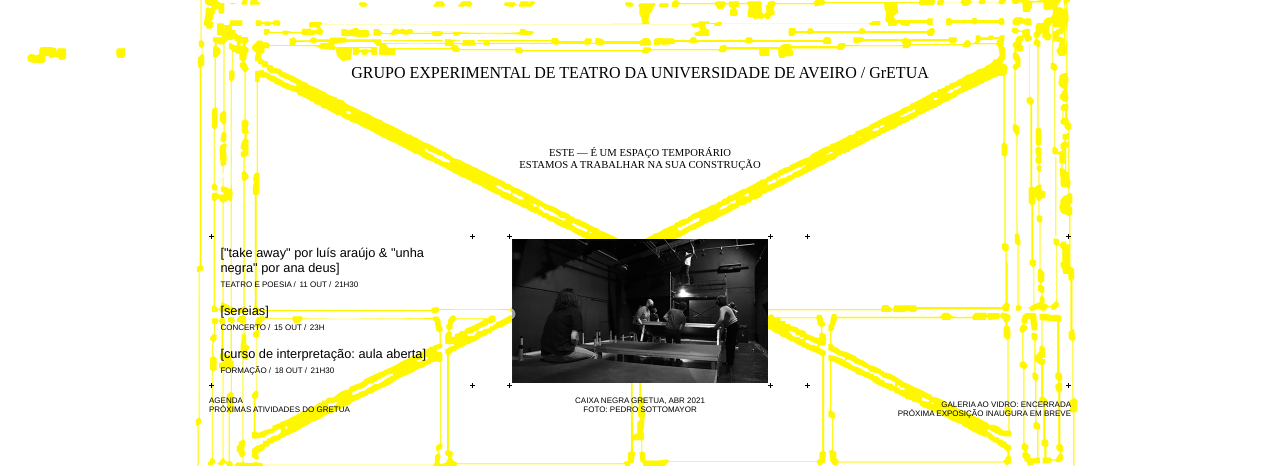
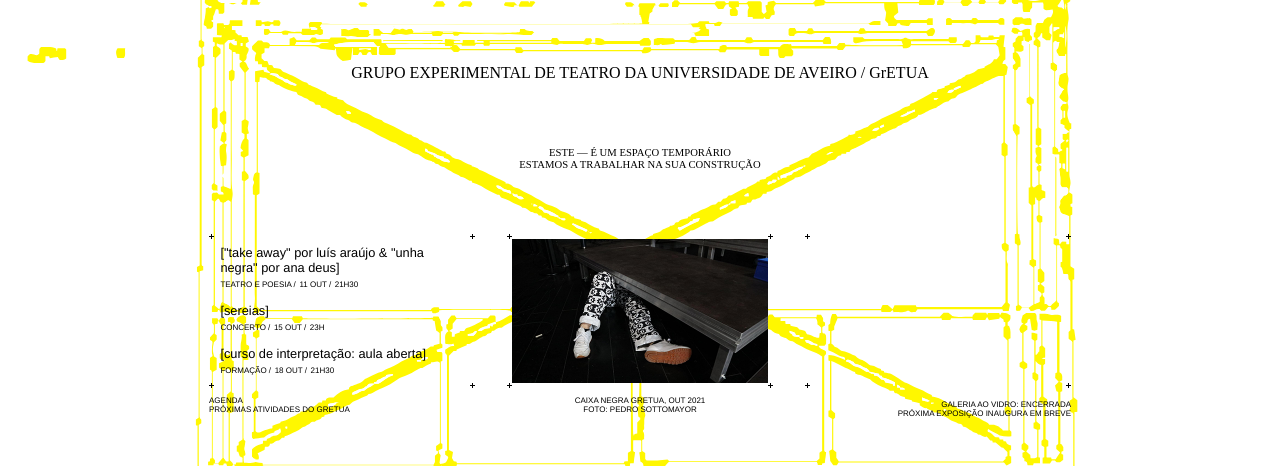
Before and after one commit to jmcoutinho/site-gretua, a plain HTML site: page index.html in a window 1280 px wide. Shown: the top 466 px of the page. Drawn offline with Linux system fonts and the light colour scheme.

Commit message:
update espaço gretua

```diff
--- a/index.html
+++ b/index.html
@@ -261,9 +261,9 @@
 
 		<div id="espaco-gretua" class="espaco">
 			<div class="area">
-				<img src="materiais/espaco-gretua/mai21-montagens.png" width="100%" height="100%">
+				<img src="materiais/espaco-gretua/out21-montagens.png" width="100%" height="100%">
 			</div>
-			<div class="legenda"><p>Caixa Negra GrETUA, Abr 2021<br>Foto: Pedro Sottomayor</p></div>
+			<div class="legenda"><p>Caixa Negra GrETUA, Out 2021<br>Foto: Pedro Sottomayor</p></div>
 		</div>
 
 		<div id="ao-vidro" class="espaco">
```
Also changed, not shown: materiais/ao-vidro/fechado.png (added), materiais/espaco-gretua/out21-montagens.png (added).
